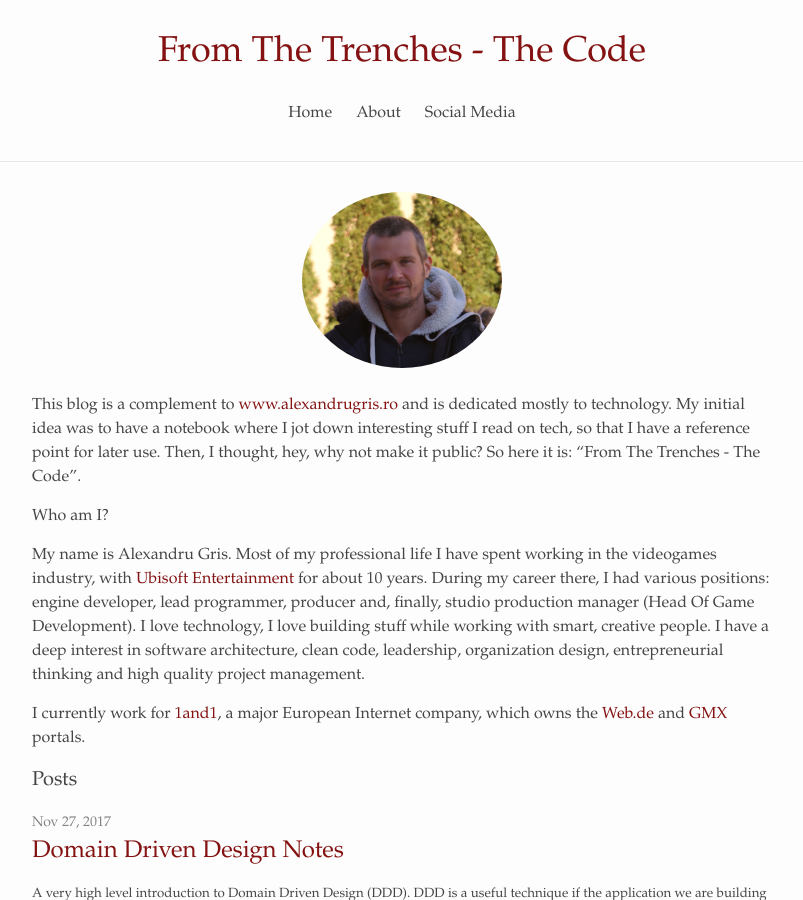
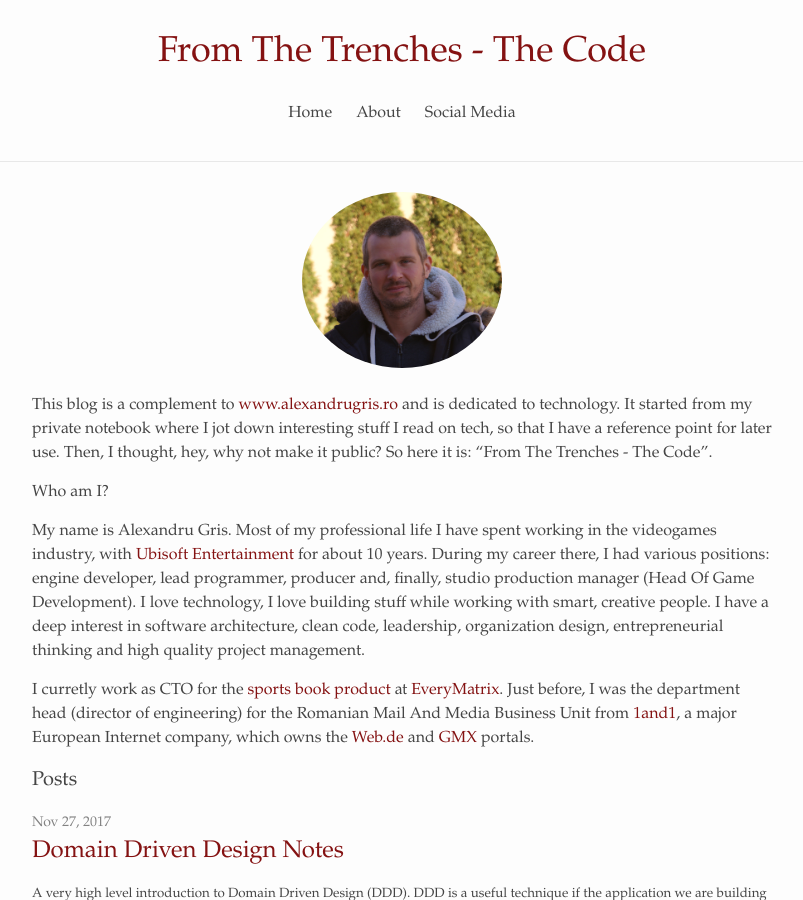
Before and after one commit to alexandrugris/my-jekyll-tech-blog, a Jekyll site: the page built from MyBlog/index.md, in a window 1280 px wide and 900 px high. Shown: the whole window, without its empty margins (238-1041 px from the left). Built offline with Jekyll 4.4.1, drawn with Linux system fonts in a browser that asks for light colours.

Commit message:
small changes

```diff
--- a/MyBlog/index.md
+++ b/MyBlog/index.md
@@ -7,8 +7,7 @@ layout: home
 
 ![This is me](assets/me.png){: .face-alex-gris }
 
-This blog is a complement to [www.alexandrugris.ro](http://www.alexandrugris.ro) and is dedicated mostly to technology. My initial idea was to have
-a notebook where I jot down interesting stuff I read on tech, so that I have a reference point for later use. Then, I thought, hey, why not make it public? So here it is: “From The Trenches - The Code”.
+This blog is a complement to [www.alexandrugris.ro](http://www.alexandrugris.ro) and is dedicated to technology. It started from my private notebook where I jot down interesting stuff I read on tech, so that I have a reference point for later use. Then, I thought, hey, why not make it public? So here it is: “From The Trenches - The Code”.
 
 Who am I?
 
@@ -16,4 +15,4 @@ My name is Alexandru Gris. Most of my professional life I have spent working in
 During my career there, I had various positions: engine developer, lead programmer, producer and, finally, studio production manager (Head Of Game Development). I love technology, I love building stuff while working with smart, creative people.
 I have a deep interest in software architecture, clean code, leadership, organization design, entrepreneurial thinking and high quality project management.
 
-I currently work for [1and1](https://www.1und1.de/), a major European Internet company, which owns the [Web.de](https://web.de) and [GMX](https://gmx.de) portals.
+I curretly work as CTO for the [sports book product](https://everymatrix.com/oddsmatrix) at [EveryMatrix](https://everymatrix.com/). Just before, I was the department head (director of engineering) for the Romanian Mail And Media Business Unit from [1and1](https://www.1und1.de/), a major European Internet company, which owns the [Web.de](https://web.de) and [GMX](https://gmx.de) portals.
```
